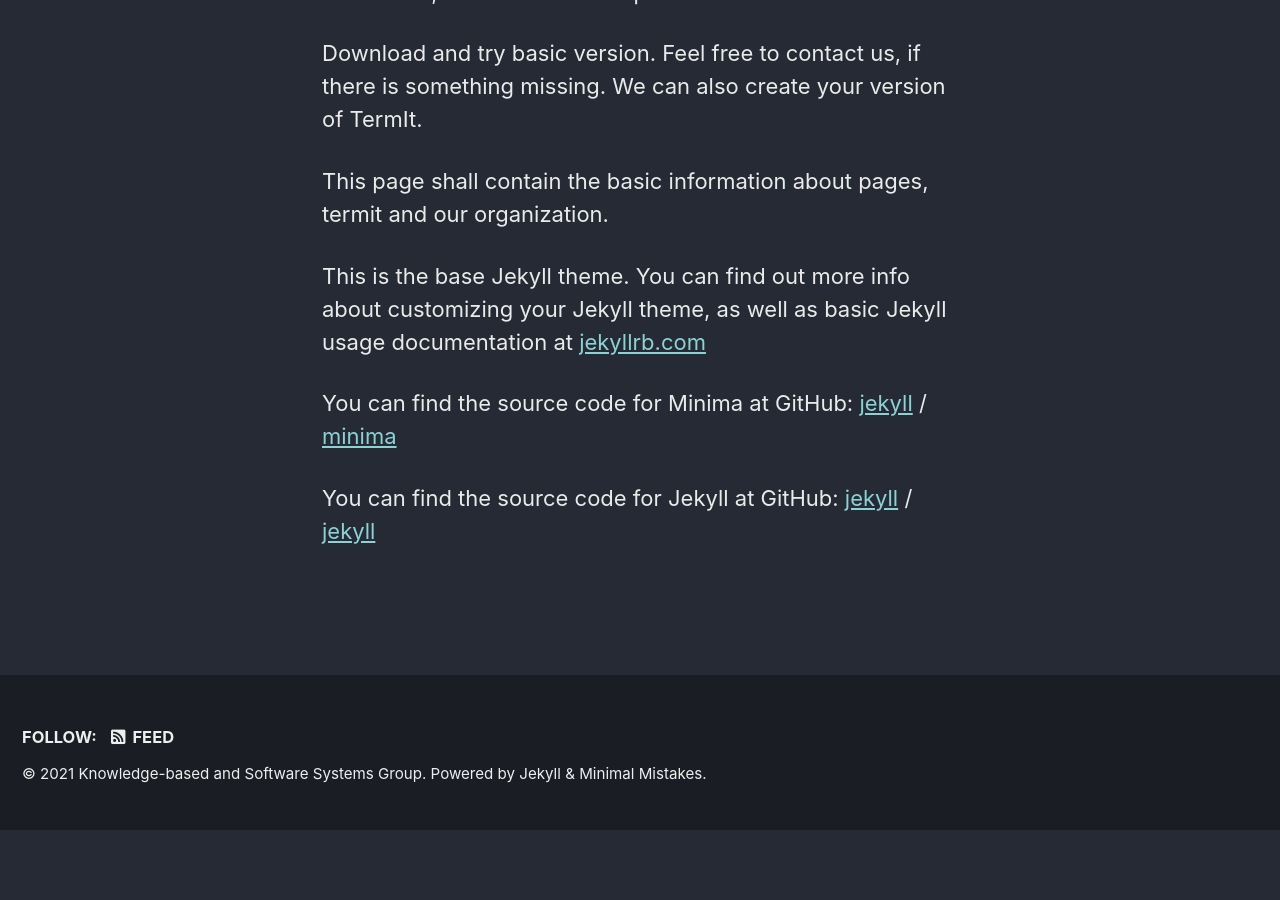
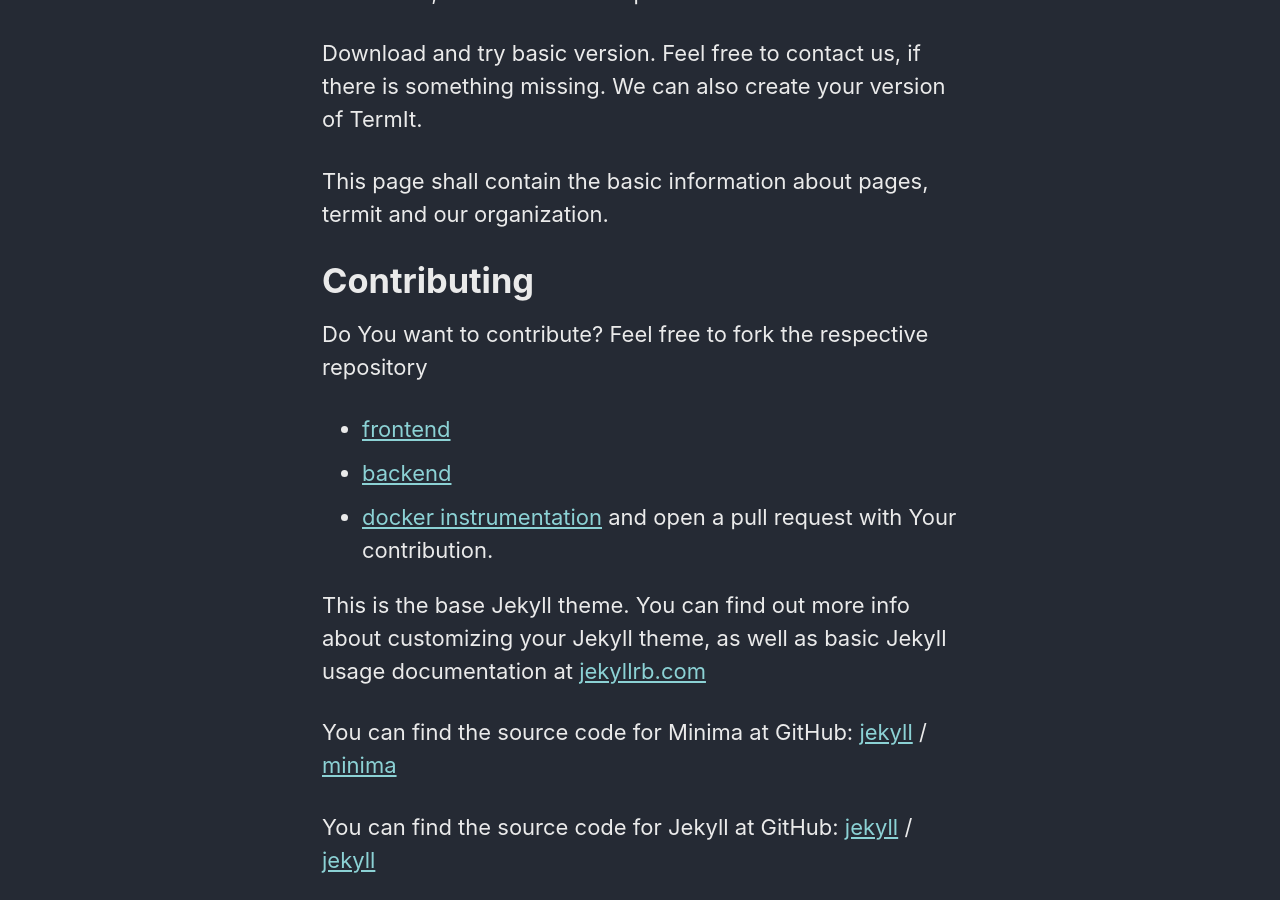
Before and after one commit to kbss-cvut/termit-web, a Jekyll site: the page built from _pages/about.markdown, in a window 1280 px wide and 900 px high, scrolled down 1070 px. Built offline with Jekyll 4.4.1, drawn with Linux system fonts in a browser that asks for light colours; cached includes are drawn as plain includes; our own code applies the rules of GitHub Pages for plain Markdown files; before the commit the page ends 1900 px from its top, so only the background shows below that.

Commit message:
Added info about contributing to TermIt

```diff
--- a/_pages/about.markdown
+++ b/_pages/about.markdown
@@ -19,6 +19,13 @@ Download and try  basic version. Feel free to contact us, if there is something
 
 This page shall contain the basic information about pages, termit and our organization.
 
+# Contributing
+
+Do You want to contribute? Feel free to fork the respective repository
+- [frontend](https://github.com/kbss-cvut/termit-ui)
+- [backend](https://github.com/kbss-cvut/termit)
+- [docker instrumentation](https://github.com/kbss-cvut/termit-docker)
+and open a pull request with Your contribution.
 
 This is the base Jekyll theme. You can find out more info about customizing your Jekyll theme, as well as basic Jekyll usage documentation at [jekyllrb.com](https://jekyllrb.com/)
 
```
